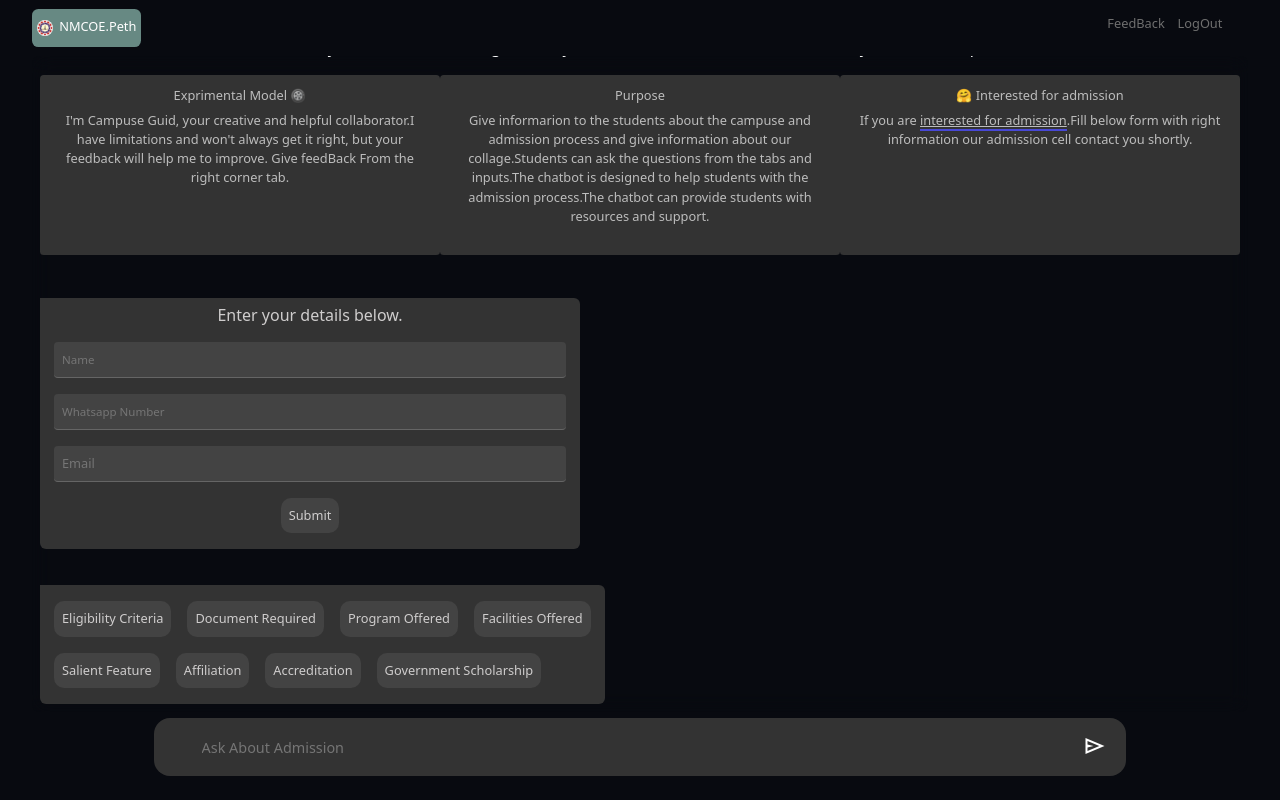
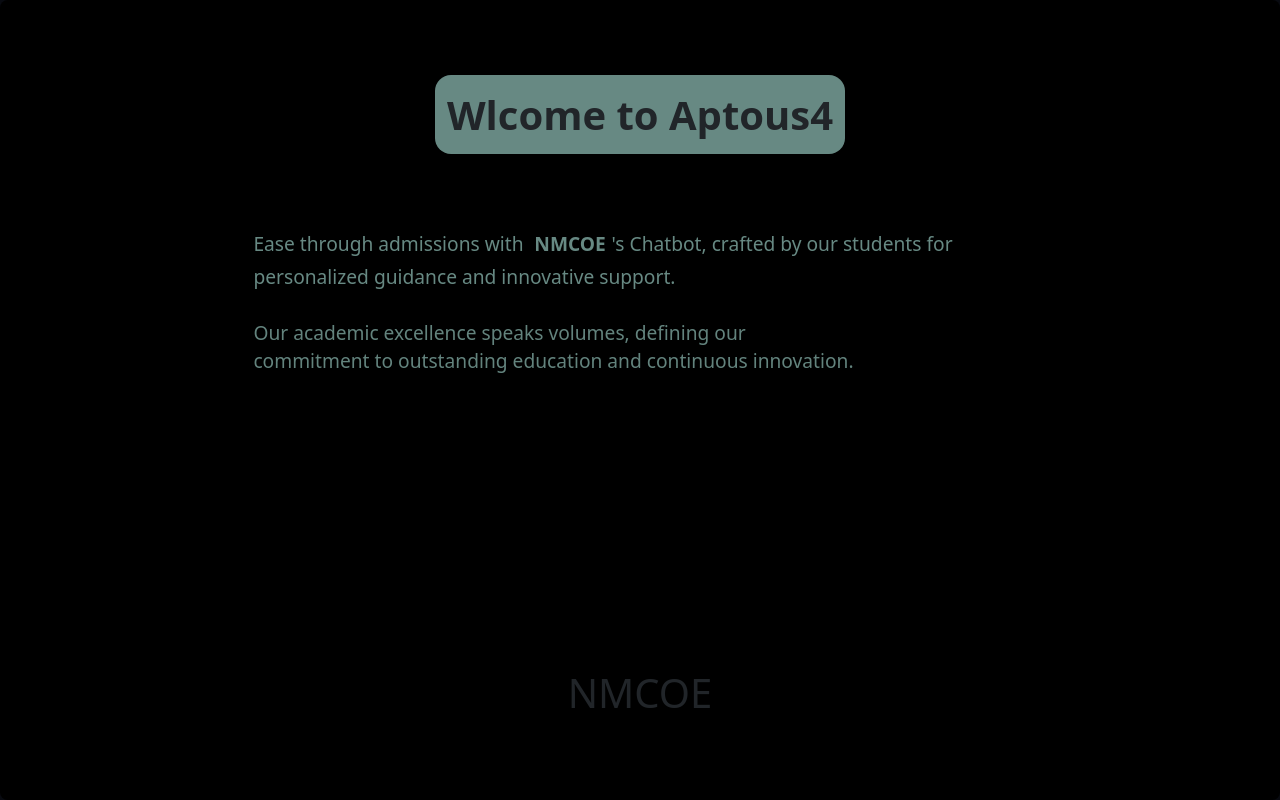
Before and after one commit to Siddh4194/NMCOE-AI-Agent, a React (Create React App) app in the folder client/: page / in a window 1280 px wide. Built offline with nearby package versions, Linux system fonts and the light colour scheme.

Commit message:
Update App.js

```diff
--- a/client/src/App.js
+++ b/client/src/App.js
@@ -1,4 +1,3 @@
-
 import './App.css';
 import './components/css/chatbot.css';
 import Body from './components/body';
@@ -9,7 +8,7 @@ import Authcheck from './checkuth';
 function App() {
   const [validation,setValidation] = useState(false);
   // console.log(validation);
-  const [authStatus,setAuth] = useState(true);
+  const [authStatus,setAuth] = useState(false);
   const [user,setUser] = useState([]);
   const [greet,setGreetings] = useState('');
   const [boss,getBoss] = useState(true);
```
